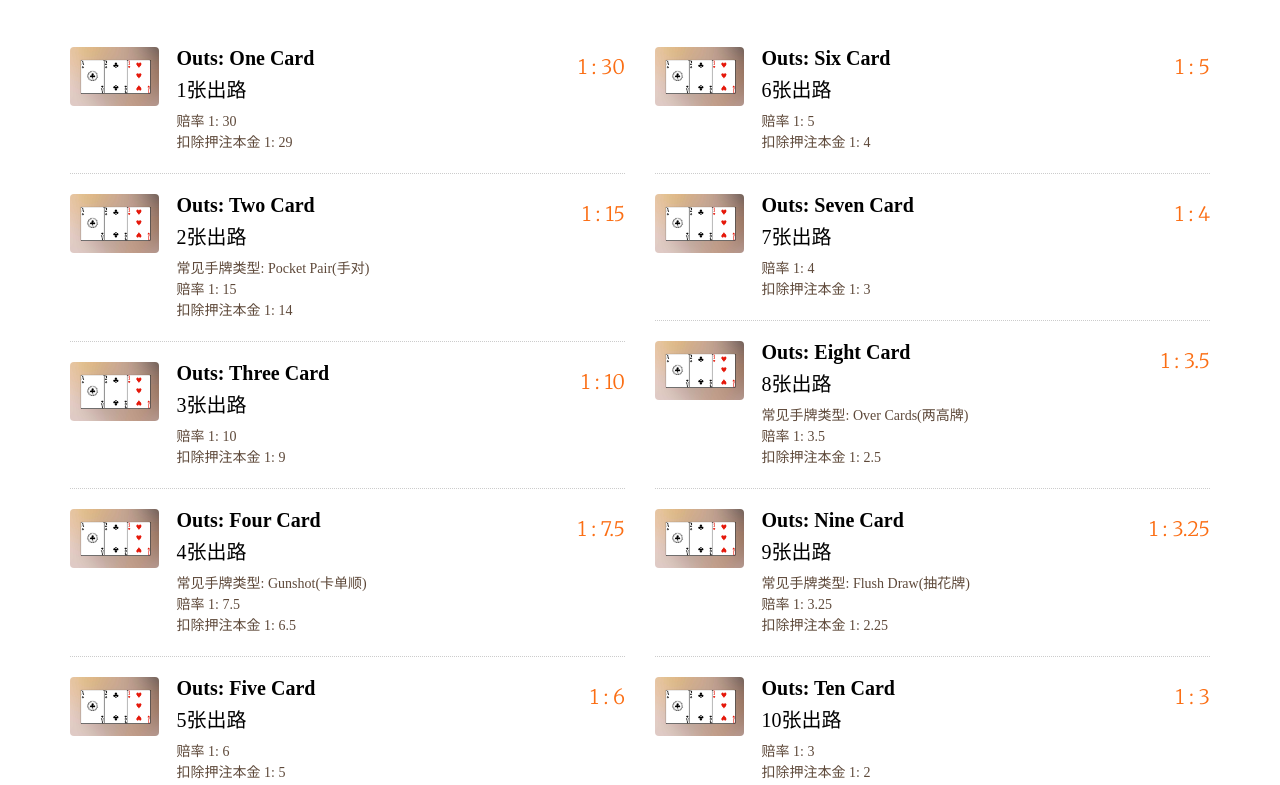
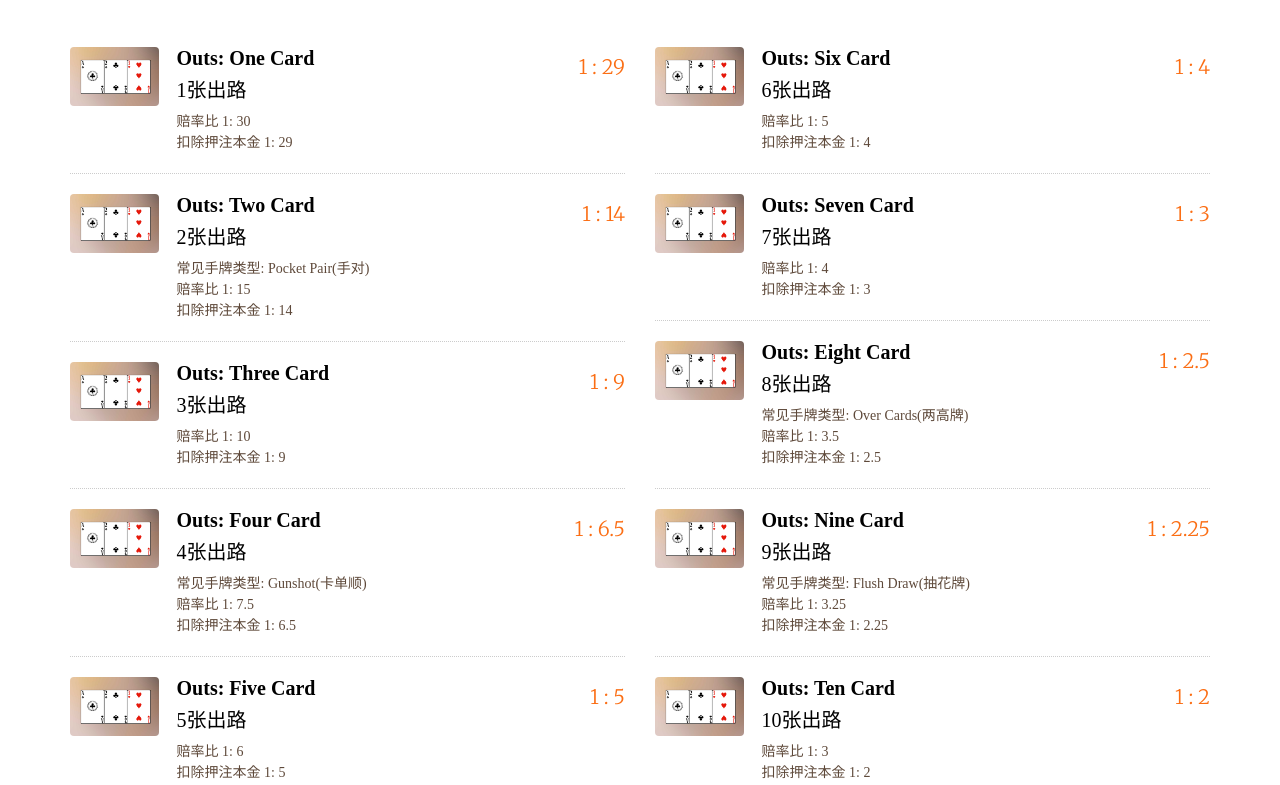
Before and after one commit to BDFDPortfolio/SideGame03_Poker_Insurance-Coverage, a plain HTML site: page index.html in a window 1280 px wide. Shown: the part 595-1380 px from the top of the page. Drawn offline with nearby package versions, Linux system fonts and the light colour scheme; a web font is replaced by a local one.

Commit message:
update new ratio

```diff
--- a/index.html
+++ b/index.html
@@ -96,14 +96,14 @@
 											1张出路</h3>
 										<p
 											style="font-family:'Times New Roman',STXingkai">
-											赔率 1: 30</p>
+											赔率比 1: 30</p>
 										<p
 											style="font-family:'Times New Roman',STXingkai">
 											扣除押注本金 1: 29</p>
 									</div>
 								</div>
 								<div class="fh5co-food-pricing">
-									1 : 30<br />
+									1 : 29<br />
 								</div>
 							</li>
 
@@ -125,14 +125,14 @@
 											常见手牌类型: Pocket Pair(手对)</p>
 										<p
 											style="font-family:'Times New Roman',STXingkai">
-											赔率 1: 15</p>
+											赔率比 1: 15</p>
 										<p
 											style="font-family:'Times New Roman',STXingkai">
 											扣除押注本金 1: 14</p>
 									</div>
 								</div>
 								<div class="fh5co-food-pricing">
-									1 : 15<br />
+									1 : 14<br />
 								</div>
 							</li>
 
@@ -151,14 +151,14 @@
 											3张出路</h3>
 										<p
 											style="font-family:'Times New Roman',STXingkai">
-											赔率 1: 10</p>
+											赔率比 1: 10</p>
 										<p
 											style="font-family:'Times New Roman',STXingkai">
 											扣除押注本金 1: 9</p>
 									</div>
 								</div>
 								<div class="fh5co-food-pricing">
-									1 : 10<br />
+									1 : 9<br />
 								</div>
 							</li>
 
@@ -181,14 +181,14 @@
 											常见手牌类型: Gunshot(卡单顺)</p>
 										<p
 											style="font-family:'Times New Roman',STXingkai">
-											赔率 1: 7.5</p>
+											赔率比 1: 7.5</p>
 										<p
 											style="font-family:'Times New Roman',STXingkai">
 											扣除押注本金 1: 6.5</p>
 									</div>
 								</div>
 								<div class="fh5co-food-pricing">
-									1 : 7.5<br />
+									1 : 6.5<br />
 								</div>
 							</li>
 
@@ -207,14 +207,14 @@
 											5张出路</h3>
 										<p
 											style="font-family:'Times New Roman',STXingkai">
-											赔率 1: 6</p>
+											赔率比 1: 6</p>
 										<p
 											style="font-family:'Times New Roman',STXingkai">
 											扣除押注本金 1: 5</p>
 									</div>
 								</div>
 								<div class="fh5co-food-pricing">
-									1 : 6<br />
+									1 : 5<br />
 								</div>
 							</li>
 						</ul>
@@ -242,14 +242,14 @@
 											6张出路</h3>
 										<p
 											style="font-family:'Times New Roman',STXingkai">
-											赔率 1: 5</p>
+											赔率比 1: 5</p>
 										<p
 											style="font-family:'Times New Roman',STXingkai">
 											扣除押注本金 1: 4</p>
 									</div>
 								</div>
 								<div class="fh5co-food-pricing">
-									1 : 5<br />
+									1 : 4<br />
 								</div>
 							</li>
 
@@ -268,14 +268,14 @@
 											7张出路</h3>
 										<p
 											style="font-family:'Times New Roman',STXingkai">
-											赔率 1: 4</p>
+											赔率比 1: 4</p>
 										<p
 											style="font-family:'Times New Roman',STXingkai">
 											扣除押注本金 1: 3</p>
 									</div>
 								</div>
 								<div class="fh5co-food-pricing">
-									1 : 4<br />
+									1 : 3<br />
 								</div>
 							</li>
 
@@ -297,14 +297,14 @@
 											常见手牌类型: Over Cards(两高牌)</p>
 										<p
 											style="font-family:'Times New Roman',STXingkai">
-											赔率 1: 3.5</p>
+											赔率比 1: 3.5</p>
 										<p
 											style="font-family:'Times New Roman',STXingkai">
 											扣除押注本金 1: 2.5</p>
 									</div>
 								</div>
 								<div class="fh5co-food-pricing">
-									1 : 3.5<br />
+									1 : 2.5<br />
 								</div>
 							</li>
 
@@ -326,14 +326,14 @@
 											常见手牌类型: Flush Draw(抽花牌)</p>
 										<p
 											style="font-family:'Times New Roman',STXingkai">
-											赔率 1: 3.25</p>
+											赔率比 1: 3.25</p>
 										<p
 											style="font-family:'Times New Roman',STXingkai">
 											扣除押注本金 1: 2.25</p>
 									</div>
 								</div>
 								<div class="fh5co-food-pricing">
-									1 : 3.25<br />
+									1 : 2.25<br />
 								</div>
 							</li>
 
@@ -352,14 +352,14 @@
 											10张出路</h3>
 										<p
 											style="font-family:'Times New Roman',STXingkai">
-											赔率 1: 3</p>
+											赔率比 1: 3</p>
 										<p
 											style="font-family:'Times New Roman',STXingkai">
 											扣除押注本金 1: 2</p>
 									</div>
 								</div>
 								<div class="fh5co-food-pricing">
-									1 : 3<br />
+									1 : 2<br />
 								</div>
 							</li>
 						</ul>
@@ -387,14 +387,14 @@
 											11张出路</h3>
 										<p
 											style="font-family:'Times New Roman',STXingkai">
-											赔率 1: 2.7</p>
+											赔率比 1: 2.7</p>
 										<p
 											style="font-family:'Times New Roman',STXingkai">
 											扣除押注本金 1: 1.7</p>
 									</div>
 								</div>
 								<div class="fh5co-food-pricing">
-									1 : 2.7<br />
+									1 : 1.7<br />
 								</div>
 							</li>
 
@@ -424,7 +424,7 @@
 									</div>
 								</div>
 								<div class="fh5co-food-pricing">
-									1 : 2.5<br />
+									1 : 1.5<br />
 								</div>
 							</li>
 
@@ -443,14 +443,14 @@
 											13张出路</h3>
 										<p
 											style="font-family:'Times New Roman',STXingkai">
-											赔率 1: 2.3</p>
+											赔率比 1: 2.3</p>
 										<p
 											style="font-family:'Times New Roman',STXingkai">
 											扣除押注本金 1: 1.3</p>
 									</div>
 								</div>
 								<div class="fh5co-food-pricing">
-									1 : 2.3<br />
+									1 : 1.3<br />
 								</div>
 							</li>
 
@@ -474,14 +474,14 @@
 											Straight Draw(抽花+两头摇顺)</p>
 										<p
 											style="font-family:'Times New Roman',STXingkai">
-											赔率 1: 2.1</p>
+											赔率比 1: 2.1</p>
 										<p
 											style="font-family:'Times New Roman',STXingkai">
 											扣除押注本金 1: 1.1</p>
 									</div>
 								</div>
 								<div class="fh5co-food-pricing">
-									1 : 2.1<br />
+									1 : 1.1<br />
 								</div>
 							</li>
 
@@ -500,14 +500,14 @@
 											15张出路</h3>
 										<p
 											style="font-family:'Times New Roman',STXingkai">
-											赔率 1: 2</p>
+											赔率比 1: 2</p>
 										<p
 											style="font-family:'Times New Roman',STXingkai">
 											扣除押注本金 1: 1</p>
 									</div>
 								</div>
 								<div class="fh5co-food-pricing">
-									1 : 2<br />
+									1 : 1<br />
 								</div>
 							</li>
 						</ul>
```
